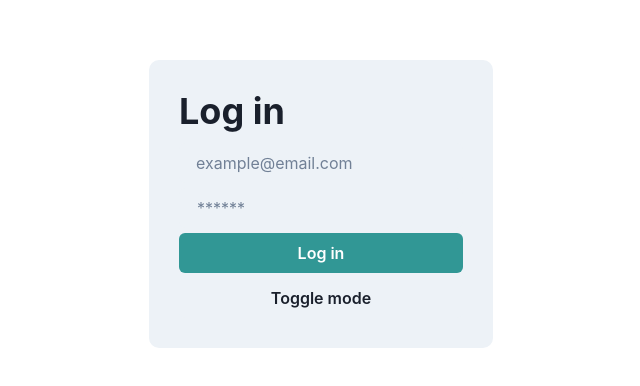
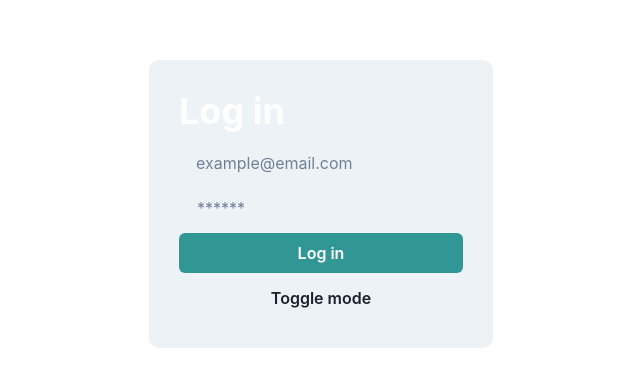
Before and after one commit to JosephAyo/bibliotheque-e-frontend, a Next.js app: page / in a window 1280 px wide. Shown: the part 196-582 px from the top of the page, without its empty margins (319-959 px from the left). Built offline with nearby package versions, Linux system fonts and the light colour scheme.

Commit message:
🔧 feat: setup chakra theme

```diff
--- /dev/null
+++ b/src/config/chakraTheme.js
@@ -0,0 +1,188 @@
+export const chakraThemeColors = {
+  primaryFontColor: '#FFFFFF',
+  secondaryFontColor: '#EF4874',
+  plainOldBlue: 'blue',
+  primaryBgColor: '#552EA3',
+  actionPrimary: {
+    default: '#000000',
+    900: '#000000',
+    800: '#000000',
+    700: '#000000',
+    600: '#000000',
+    500: '#000000',
+    400: '#000000',
+    300: '#000000',
+    200: '#000000',
+    100: '#000000',
+    50: '#000000'
+  },
+  actionSecondary: {
+    default: '#EF4874',
+    900: '#EF4874',
+    800: '#EF4874',
+    700: '#EF4874',
+    600: '#EF4874',
+    500: '#EF4874',
+    400: '#EF4874',
+    300: '#EF4874',
+    200: '#EF4874',
+    100: '#EF4874',
+    50: '#EF4874'
+  },
+  primary: {
+    default: '#0066F5',
+    900: '#0066F5',
+    800: '#0066F5',
+    700: '#0066F5CC',
+    600: '#0066F5CC',
+    500: '#0066F599',
+    400: '#0066F599',
+    300: '#0066F566',
+    200: '#0066F566',
+    100: '#0066F533',
+    50: '#0066F533'
+  },
+  lightGray: {
+    default: '#EFEFEF',
+    900: '#EFEFEF',
+    800: '#EFEFEF',
+    700: '#EFEFEFCC',
+    600: '#EFEFEFCC',
+    500: '#EFEFEF99',
+    400: '#EFEFEF99',
+    300: '#EFEFEF66',
+    200: '#EFEFEF66',
+    100: '#EFEFEF33',
+    50: '#EFEFEF33'
+  },
+  darkGray: {
+    default: '##111111',
+    900: '##111111',
+    800: '##111111',
+    700: '##111111CC',
+    600: '##111111CC',
+    500: '##11111199',
+    400: '##11111199',
+    300: '##11111166',
+    200: '##11111166',
+    100: '##11111133',
+    50: '##11111133'
+  }
+};
+
+export const chakraThemeTextStyles = {
+  'headline-1': {
+    fontSize: '96px',
+    lineHeight: '116px',
+    letterSpacing: '-0.015em',
+    fontWeight: 400
+  },
+  'headline-1-medium': {
+    fontSize: '96px',
+    lineHeight: '116px',
+    letterSpacing: '-0.015em',
+    fontWeight: 500
+  },
+  'headline-2': {
+    fontSize: '64px',
+    lineHeight: '77.45px',
+    letterSpacing: '-0.005em',
+    fontWeight: 400
+  },
+  'headline-2-medium': {
+    fontSize: '64px',
+    lineHeight: '77.45px',
+    letterSpacing: '-0.005em',
+    fontWeight: 500
+  },
+  'headline-3': {
+    fontSize: '48px',
+    lineHeight: '58px',
+    letterSpacing: '0em',
+    fontWeight: 400
+  },
+  'headline-3-medium': {
+    fontSize: '48px',
+    lineHeight: '58px',
+    letterSpacing: '0em',
+    fontWeight: 500
+  },
+  'headline-4': {
+    fontSize: '36px',
+    lineHeight: '44px',
+    letterSpacing: '0.0025em',
+    fontWeight: 400
+  },
+  'headline-4-medium': {
+    fontSize: '36px',
+    lineHeight: '44px',
+    letterSpacing: '0.0025em',
+    fontWeight: 500
+  },
+  'headline-5': {
+    fontSize: '24px',
+    lineHeight: '29px',
+    letterSpacing: '0em',
+    fontWeight: 400
+  },
+  'headline-5-medium': {
+    fontSize: '24px',
+    lineHeight: '29px',
+    letterSpacing: '0em',
+    fontWeight: 500
+  },
+  body: {
+    fontSize: '16px',
+    lineHeight: '19px',
+    letterSpacing: '0.005em',
+    fontWeight: 400
+  },
+  'body-medium': {
+    fontSize: '16px',
+    lineHeight: '19px',
+    letterSpacing: '0.005em',
+    fontWeight: 500
+  },
+  'body-bold': {
+    fontSize: '16px',
+    lineHeight: '19px',
+    letterSpacing: '0.005em',
+    fontWeight: 600
+  },
+  button: {
+    fontSize: '16px',
+    lineHeight: '19px',
+    letterSpacing: '0.015em',
+    fontWeight: 500
+  },
+  caption: {
+    fontSize: '14px',
+    lineHeight: '17px',
+    letterSpacing: '0.004em',
+    fontWeight: 400
+  },
+  'caption-medium': {
+    fontSize: '14px',
+    lineHeight: '17px',
+    letterSpacing: '0.004em',
+    fontWeight: 500
+  },
+  'subtile-1': {
+    fontSize: '12px',
+    lineHeight: '15px',
+    letterSpacing: '0.004em',
+    fontWeight: 400
+  },
+  'subtile-2': {
+    fontSize: '8px',
+    lineHeight: '10px',
+    letterSpacing: '0.004em',
+    fontWeight: 400
+  },
+  'subtile-2-medium': {
+    fontSize: '8px',
+    lineHeight: '10px',
+    letterSpacing: '0.004em',
+    fontWeight: 500
+  }
+};
--- a/src/pages/_app.js
+++ b/src/pages/_app.js
@@ -1,6 +1,7 @@
-import { ChakraProvider } from '@chakra-ui/react';
+import { ChakraProvider, extendTheme } from '@chakra-ui/react';
 import { QueryClient, QueryClientProvider } from '@tanstack/react-query';
 import { ReactQueryDevtools } from '@tanstack/react-query-devtools';
+import { chakraThemeColors, chakraThemeTextStyles } from 'config/chakraTheme';
 import 'styles/globals.css';
 
 const queryClient = new QueryClient({
@@ -11,9 +12,36 @@ const queryClient = new QueryClient({
   }
 });
 
+ const theme = extendTheme({
+  colors: chakraThemeColors,
+  textStyles: chakraThemeTextStyles,
+  components: {
+    Text: {
+      baseStyle: (_props) => ({
+        color: chakraThemeColors.primaryFontColor
+      }),
+      variants: {
+        // used as <Text variant="secondary">
+        secondary: (_props) => ({
+          color: chakraThemeColors.secondaryFontColor
+        })
+      }
+    }
+  },
+
+  styles: {
+    global: (_props) => ({
+      // Optionally set global CSS styles
+      body: {
+        color: chakraThemeColors.primaryFontColor
+      }
+    })
+  }
+});
+
 const MyApp = ({ Component, pageProps }) => (
   <QueryClientProvider client={queryClient}>
-    <ChakraProvider>
+    <ChakraProvider theme={theme}>
       <Component {...pageProps} />
     </ChakraProvider>
     <ReactQueryDevtools initialIsOpen={false} />
```
